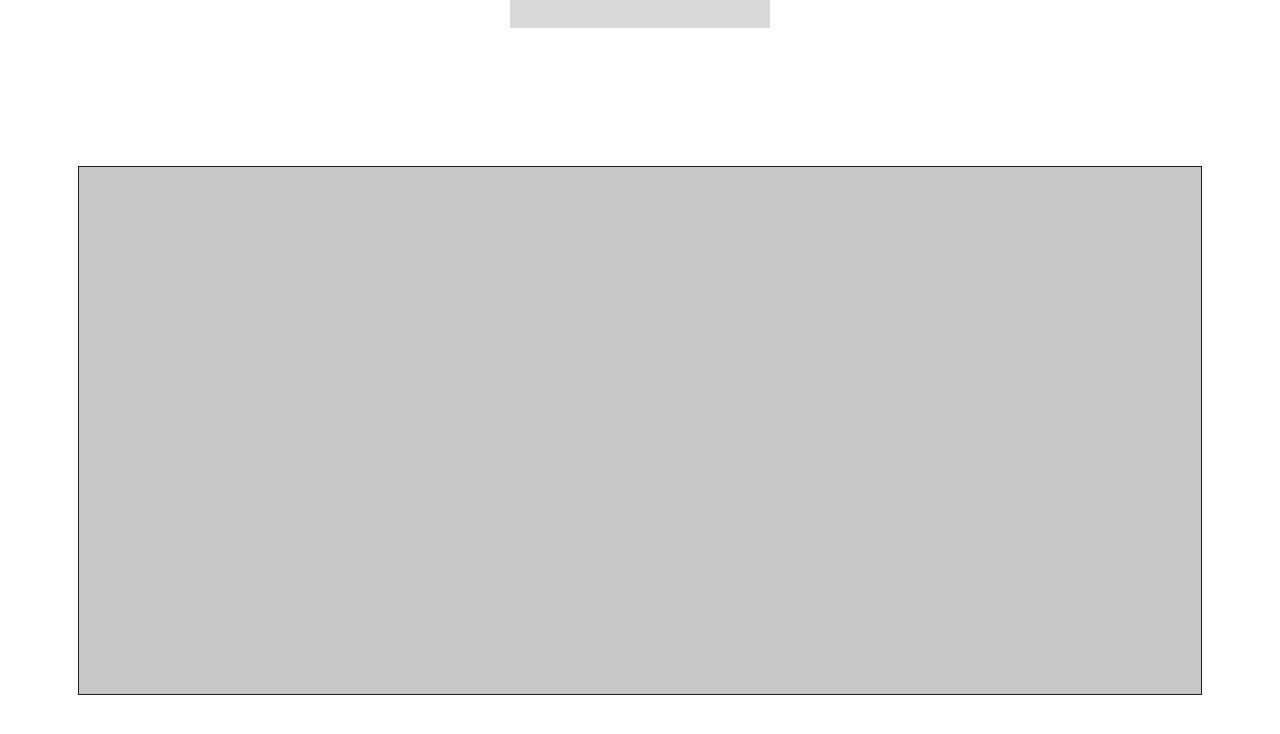
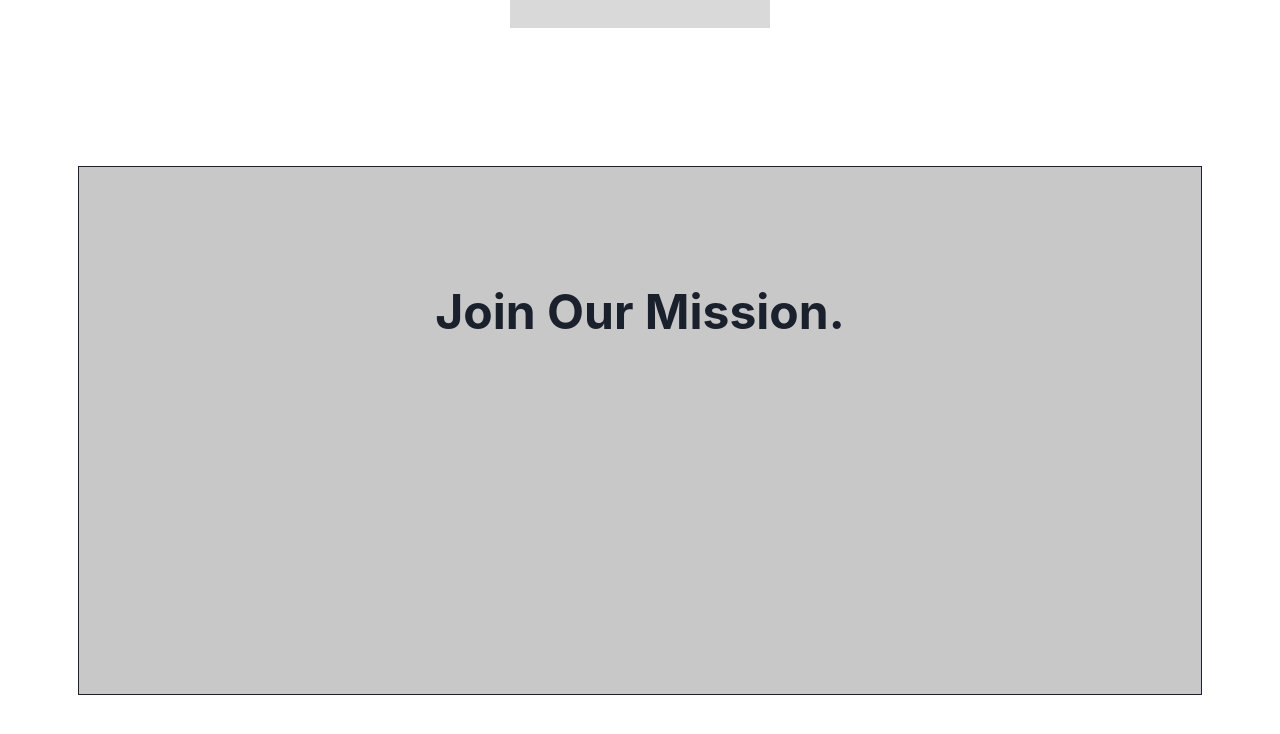
Before and after one commit to Cobby914/TENA, a React (Vite) app in the folder client/: page / in a window 1280 px wide. Shown: the part 3564-4298 px from the top of the page. Built offline with nearby package versions, Linux system fonts and the light colour scheme.

Commit message:
Added header and placeholder for the 3 button cards in Get Involved

```diff
--- a/client/src/components/home/layout/GetInvolved.jsx
+++ b/client/src/components/home/layout/GetInvolved.jsx
@@ -1,4 +1,4 @@
-import { Box, Flex, Text } from "@chakra-ui/react"
+import { Box, Flex, Text, VStack, SimpleGrid } from "@chakra-ui/react"
 
 export default function GetInvolved() {
     return (
@@ -20,7 +20,16 @@ export default function GetInvolved() {
                     height="529px"
                     border="1.5px solid"
                 >
+                    {/* Header */}
+                    <VStack spacing="10" textAlign="center"  mt="120">
+                        <Text fontSize="5xl" fontWeight="bold" lineHeight="1.05">
+                            Join Our Mission.
+                        </Text>
+                    </VStack>
+                    {/* Row of Cards */}
+                    <SimpleGrid columns={3} spacing="220px" mt="50" mb="30">
 
+                    </SimpleGrid>
                 </Box>
             </Flex>
         </Box>
```
